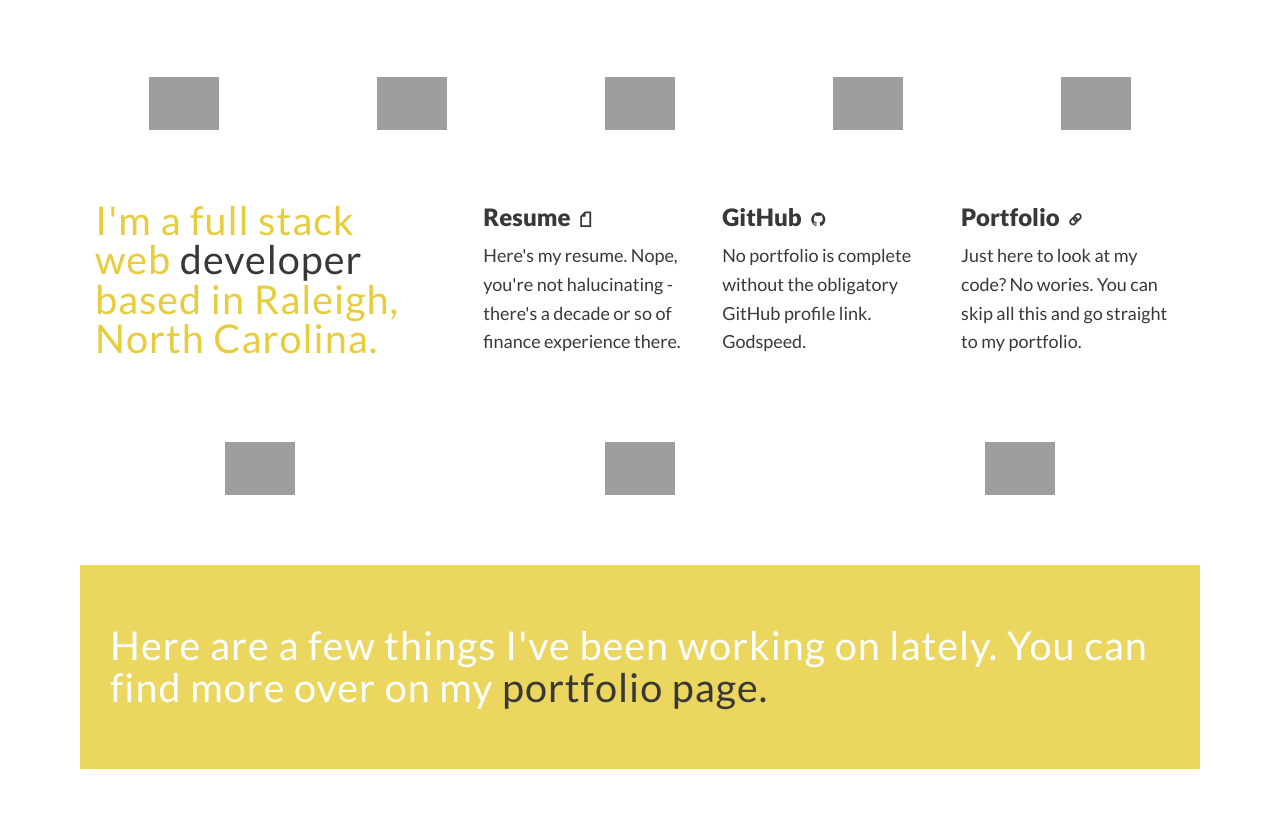
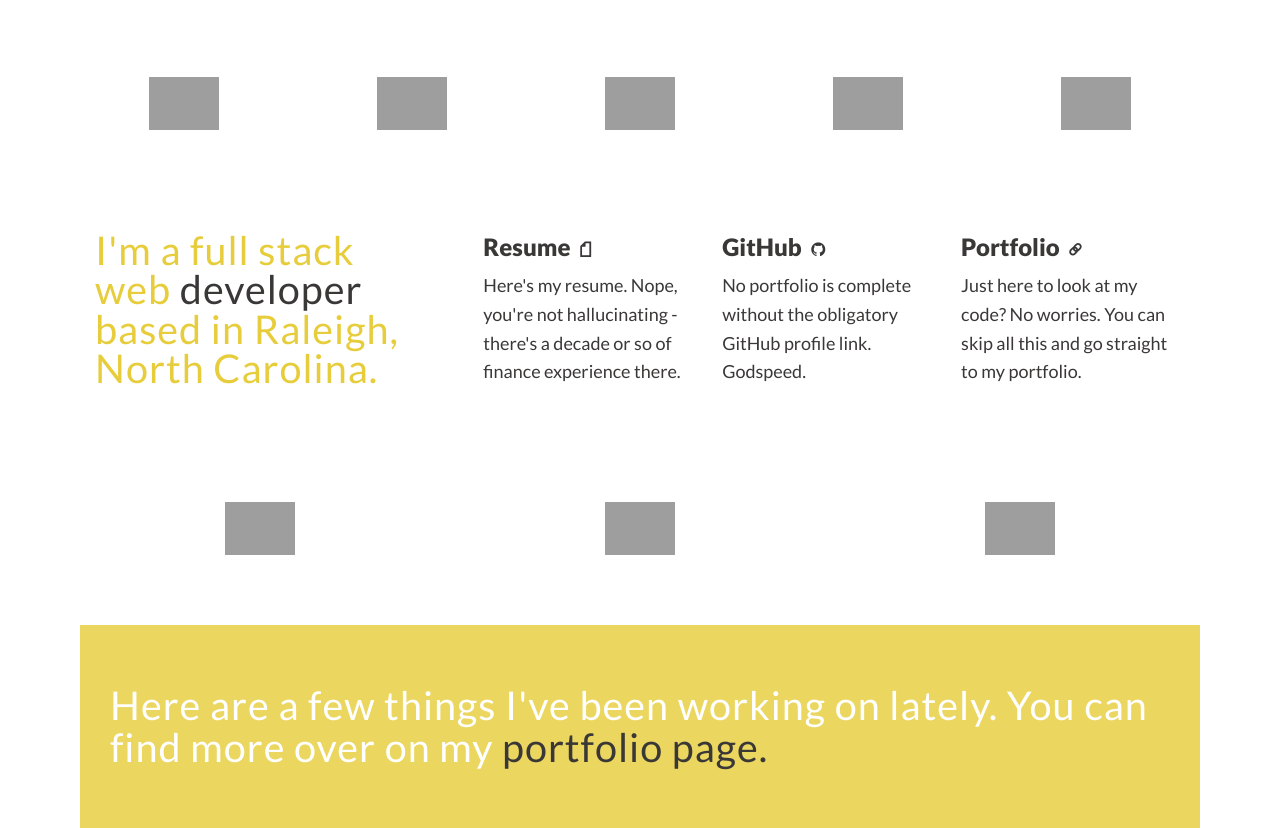
Before and after one commit to LBDCode/portfolio-april, a PHP site: page / in a window 1280 px wide. Shown: the part 683-1511 px from the top of the page. Run offline with PHP 8.4, Linux system fonts and the light colour scheme; grey boxes are pictures that could not be loaded.

Commit message:
tweaked spacing

```diff
--- a/css/app.css
+++ b/css/app.css
@@ -182,6 +182,7 @@ body {
 /* about section */
 .about{
     margin: 70px 10px 70px 10px;
+    padding: 30px 0;
 }
 
 .about-message {
--- a/index.html
+++ b/index.html
@@ -78,7 +78,7 @@
                                         <span>Resume</span>
                                         <span><i class="icons fi-page"></i></span>
                                     </h3>
-                                    <p class="small-black-font center"> Here's my resume.  Nope, you're not halucinating - there's a decade or so of finance experience there. </p>
+                                    <p class="small-black-font center"> Here's my resume.  Nope, you're not hallucinating - there's a decade or so of finance experience there. </p>
                                 </a>
                             </div>
                             <div class="cell info-link">
@@ -96,7 +96,7 @@
                                         <span>Portfolio</span>
                                         <span><i class="icons fi-link"></i></span>
                                     </h3>
-                                    <p class="small-black-font center"> Just here to look at my code?  No wories.  You can skip all this and go straight to my portfolio. </p>
+                                    <p class="small-black-font center"> Just here to look at my code?  No worries.  You can skip all this and go straight to my portfolio. </p>
                                 </a>
                             </div>
                         </div>
```
